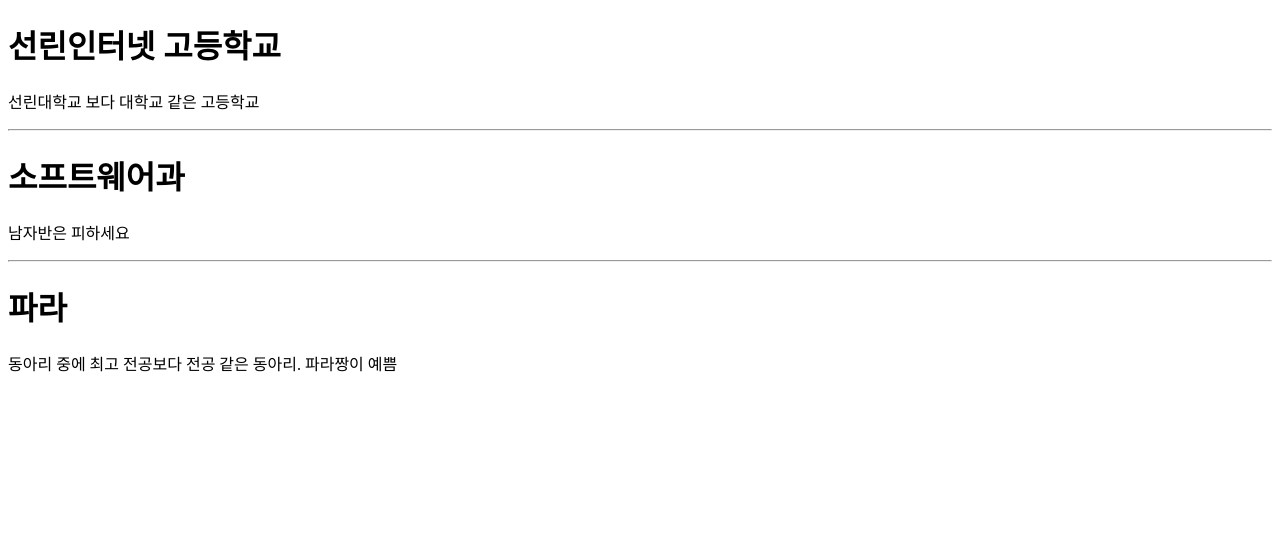
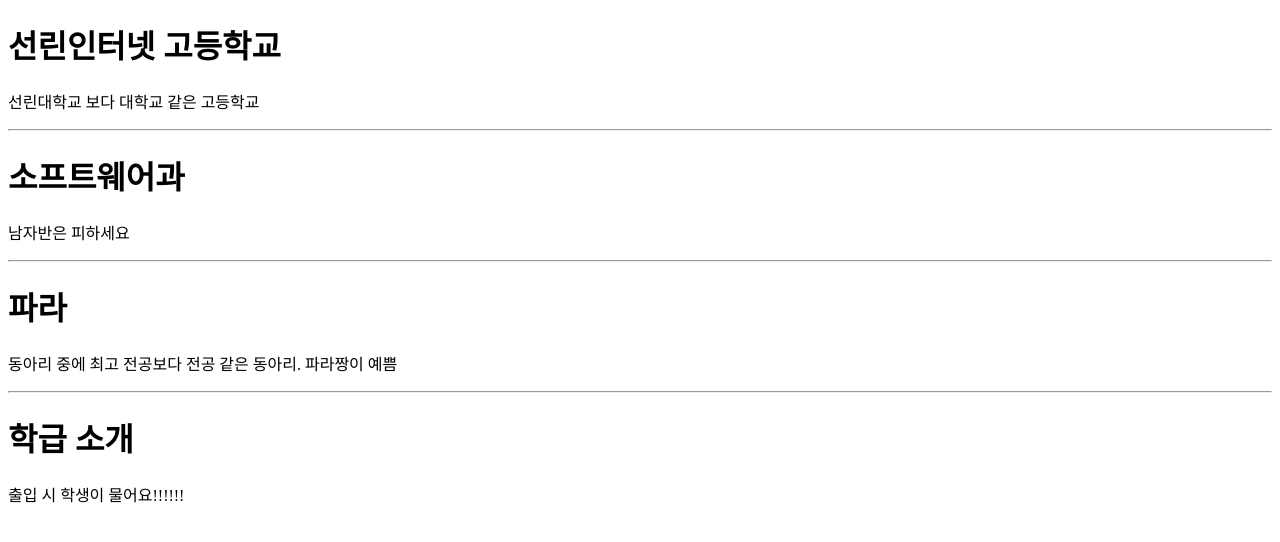
Before and after one commit to wonyeong0810/wang, a plain HTML site: page index.html in a window 1280 px wide. Drawn offline with Linux system fonts and the light colour scheme.

Commit message:
학급 소개

```diff
--- a/index.html
+++ b/index.html
@@ -14,5 +14,8 @@
     <hr>
     <h1>파라</h1>
     <p>동아리 중에 최고 전공보다 전공 같은 동아리. 파라짱이 예쁨</p>
+    <hr>
+    <h1>학급 소개</h1>
+    <p>출입 시 학생이 물어요!!!!!!</p>
 </body>
 </html>
```
